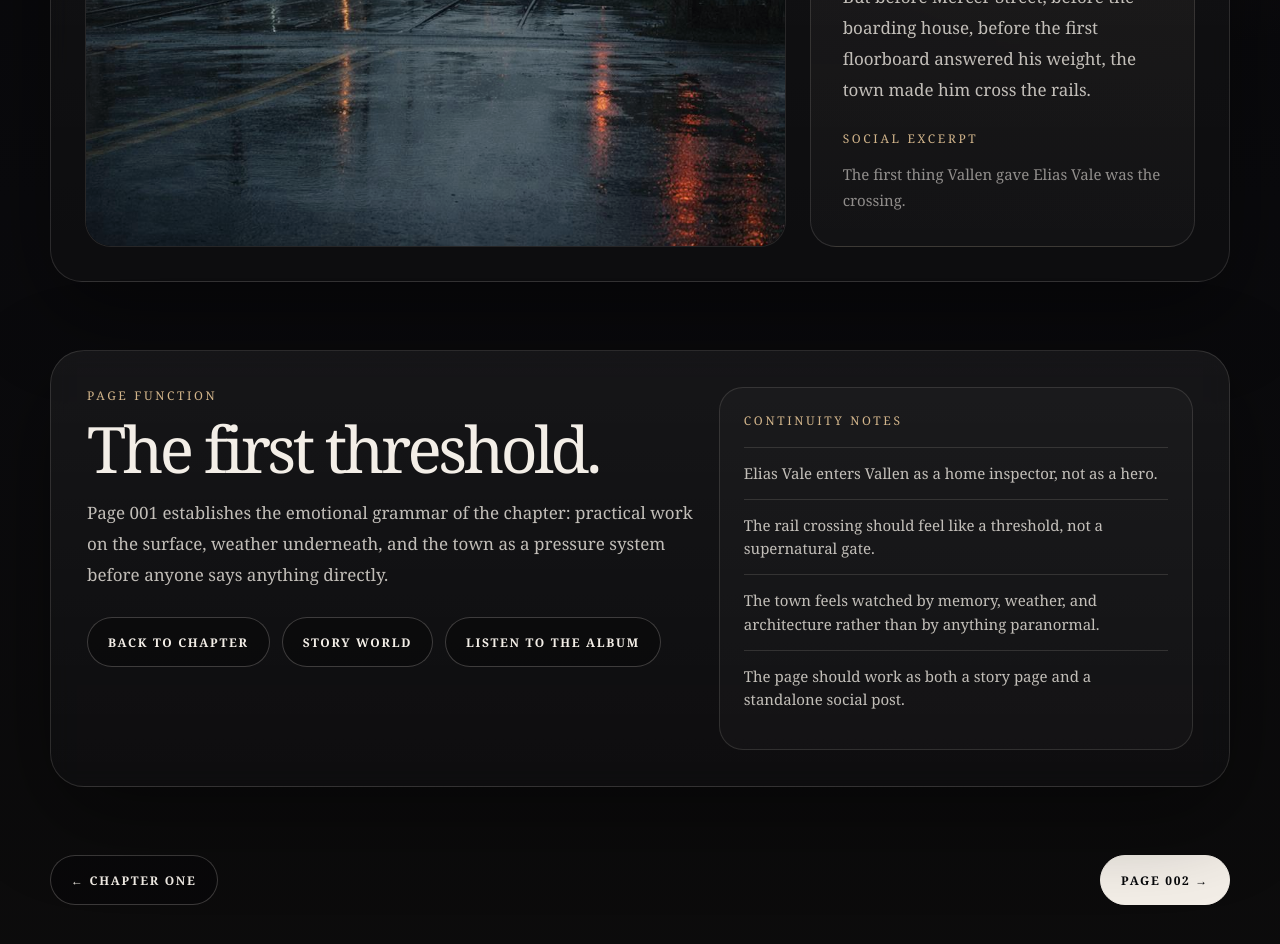
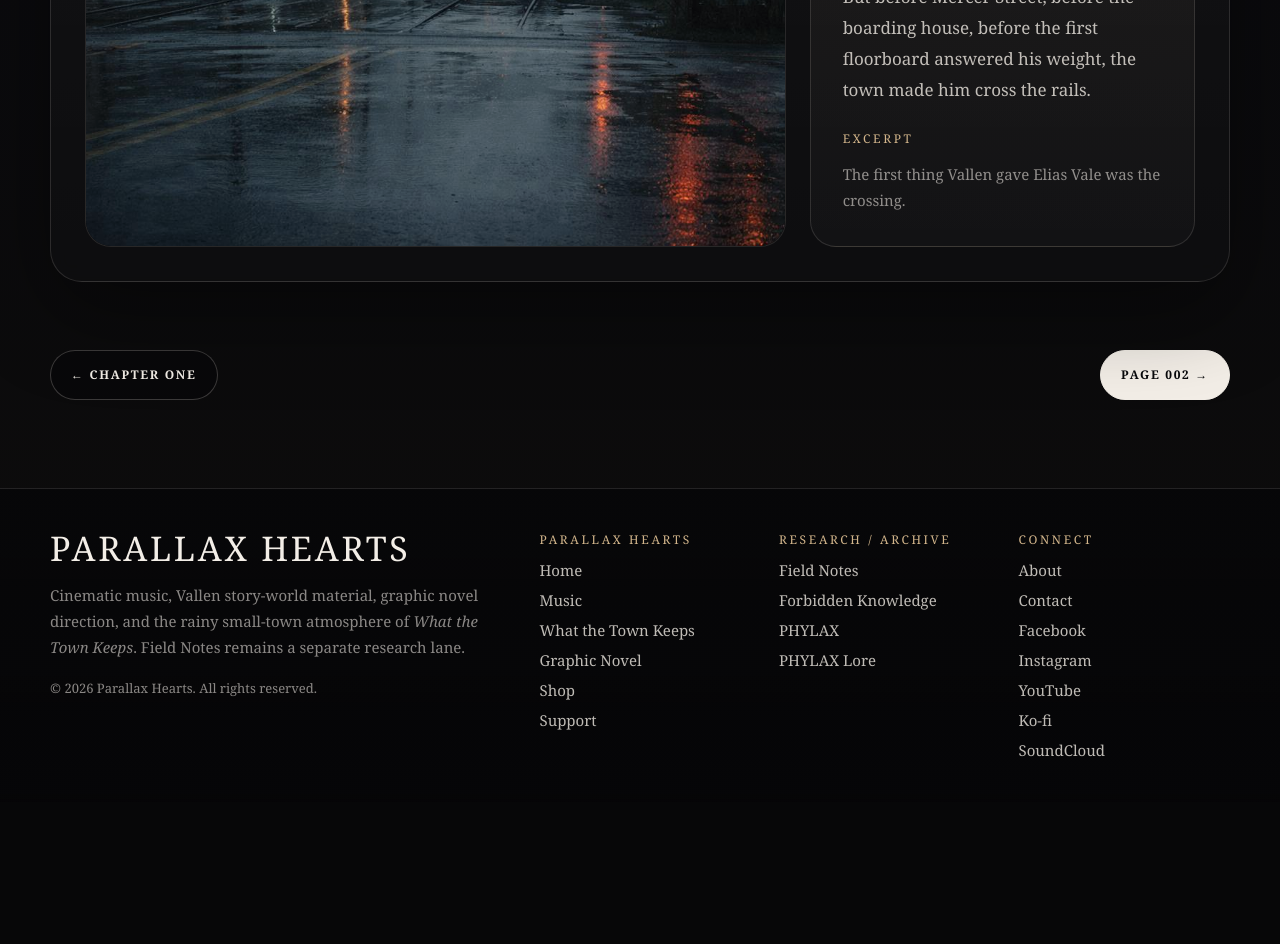
Before and after one commit to chthomps4/parallaxhearts-site, a Next.js app in the folder site/: page /graphic-novel/chapter-one/page-001 in a window 1280 px wide. Shown: the part 820-1764 px from the top of the page. After the commit the page ends 1622 px from the top, so only its background shows below. Built offline with nearby package versions, Linux system fonts and the light colour scheme.

Commit message:
Clean up visual novel page 001 reading layout

```diff
--- a/site/app/graphic-novel/chapter-one/page-001/page.tsx
+++ b/site/app/graphic-novel/chapter-one/page-001/page.tsx
@@ -24,13 +24,6 @@ const navItems = [
   ["Graphic Novel", "/graphic-novel"],
   ["Chapter One", "/graphic-novel/chapter-one"],
   ["Support", "/support"],
-];
-
-const pageNotes = [
-  "Elias Vale enters Vallen as a home inspector, not as a hero.",
-  "The rail crossing should feel like a threshold, not a supernatural gate.",
-  "The town feels watched by memory, weather, and architecture rather than by anything paranormal.",
-  "The page should work as both a story page and a standalone social post.",
 ];
 
 export default function ChapterOnePage001() {
@@ -227,88 +220,13 @@ export default function ChapterOnePage001() {
                 </div>
 
                 <div>
-                  <p className="kicker">Social excerpt</p>
+                  <p className="kicker">Excerpt</p>
                   <p className="soft-copy" style={{ margin: "14px 0 0" }}>
                     The first thing Vallen gave Elias Vale was the crossing.
                   </p>
                 </div>
               </aside>
             </div>
-          </div>
-        </div>
-      </section>
-
-      <section style={{ padding: "34px 0" }}>
-        <div className="site-container">
-          <div
-            className="glass-panel"
-            style={{
-              padding: "clamp(24px, 4vw, 36px)",
-              display: "grid",
-              gridTemplateColumns: "minmax(0, 1fr) minmax(260px, 0.78fr)",
-              gap: "24px",
-              alignItems: "start",
-            }}
-          >
-            <div>
-              <p className="kicker">Page function</p>
-              <h2 className="section-title">The first threshold.</h2>
-
-              <p className="body-copy" style={{ margin: "18px 0 0" }}>
-                Page 001 establishes the emotional grammar of the chapter:
-                practical work on the surface, weather underneath, and the town
-                as a pressure system before anyone says anything directly.
-              </p>
-
-              <div
-                style={{
-                  marginTop: "26px",
-                  display: "flex",
-                  gap: "12px",
-                  flexWrap: "wrap",
-                }}
-              >
-                <Link href="/graphic-novel/chapter-one" className="secondary-button">
-                  Back to Chapter
-                </Link>
-
-                <Link href="/project" className="secondary-button">
-                  Story World
-                </Link>
-
-                <Link href="/music" className="secondary-button">
-                  Listen to the Album
-                </Link>
-              </div>
-            </div>
-
-            <aside
-              style={{
-                border: "1px solid var(--line)",
-                borderRadius: "24px",
-                padding: "24px",
-                background: "rgba(255,255,255,0.025)",
-              }}
-            >
-              <p className="kicker" style={{ marginBottom: "18px" }}>
-                Continuity notes
-              </p>
-
-              {pageNotes.map((note) => (
-                <div
-                  key={note}
-                  style={{
-                    padding: "14px 0",
-                    borderTop: "1px solid var(--line)",
-                    color: "var(--paper-soft)",
-                    fontSize: "15px",
-                    lineHeight: 1.55,
-                  }}
-                >
-                  {note}
-                </div>
-              ))}
-            </aside>
           </div>
         </div>
       </section>
```
